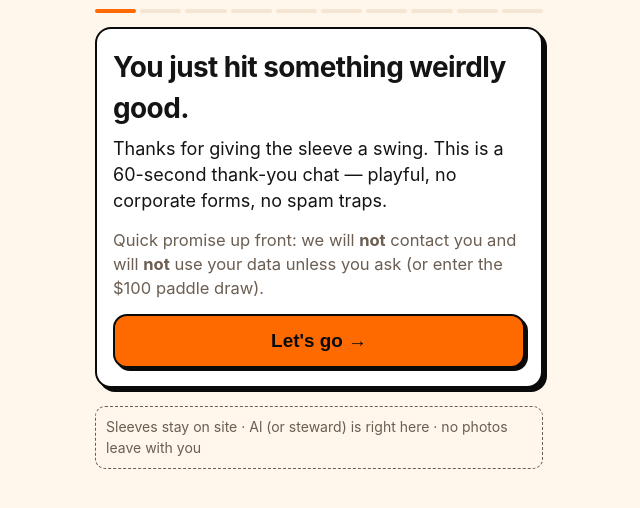
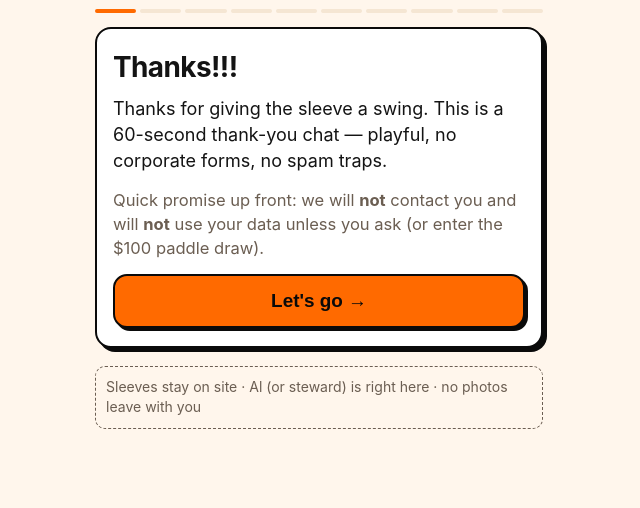
Before and after one commit to playfair-labs/rbbr-field-capture, a plain HTML site: page index.html in a window 1280 px wide. Shown: the part 44-552 px from the top of the page, without its empty margins (321-961 px from the left). Drawn offline with Linux system fonts and the light colour scheme.

Commit message:
landing: Thanks!!!

```diff
--- a/index.html
+++ b/index.html
@@ -3,7 +3,7 @@
 <head>
 <meta charset="utf-8">
 <meta name="viewport" content="width=device-width, initial-scale=1, viewport-fit=cover">
-<meta name="rbbr-ready" content="Brisbane/AEST READY 2026-09-11 gate-checkbox">
+<meta name="rbbr-ready" content="Brisbane/AEST READY 2026-09-11 thanks-landing">
 <meta name="robots" content="noindex,nofollow">
 <title>BBR Capture</title>
 <style>
@@ -192,7 +192,7 @@
   function viewLanding() {
     return brand() + progress(1, TOTAL) + `
       <div class="card">
-        <h1>You just hit something weirdly good.</h1>
+        <h1>Thanks!!!</h1>
         <p>Thanks for giving the sleeve a swing. This is a 60-second thank-you chat — playful, no corporate forms, no spam traps.</p>
         <p class="muted">Quick promise up front: we will <strong>not</strong> contact you and will <strong>not</strong> use your data unless you ask (or enter the $100 paddle draw).</p>
         <button class="btn" data-go="gate">Let's go →</button>
```
